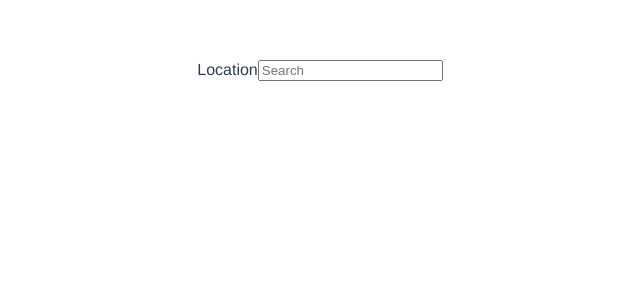
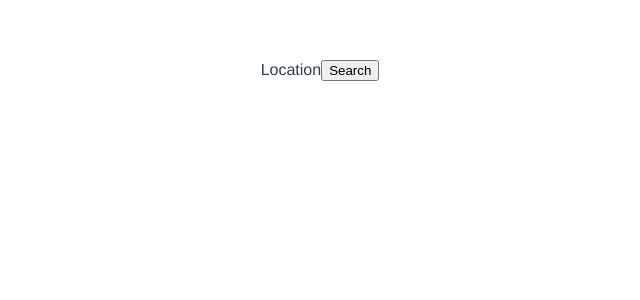
Before and after one commit to mpeck99/Vue-Weather-App, a Vue app: page / in a window 1280 px wide. Shown: the top 300 px of the page, without its empty margins (320-960 px from the left). Built offline with nearby package versions, Linux system fonts and the light colour scheme.

Commit message:
adding a input button

```diff
--- a/src/App.vue
+++ b/src/App.vue
@@ -3,7 +3,7 @@
     <main>
       <div class="search">
         <label for="name">Location</label>
-        <input type="text" name="search" id="search" placeholder="Search" v-model="query" @keypress="fetchForecast">
+        <button @click="fetchForecast" class="searchBtn">Search</button>
       </div>
       <!-- {{weather.city.name}} -->
       <div class="weather-cards" v-for="weather in weatherData" :key="weather.list">
```
